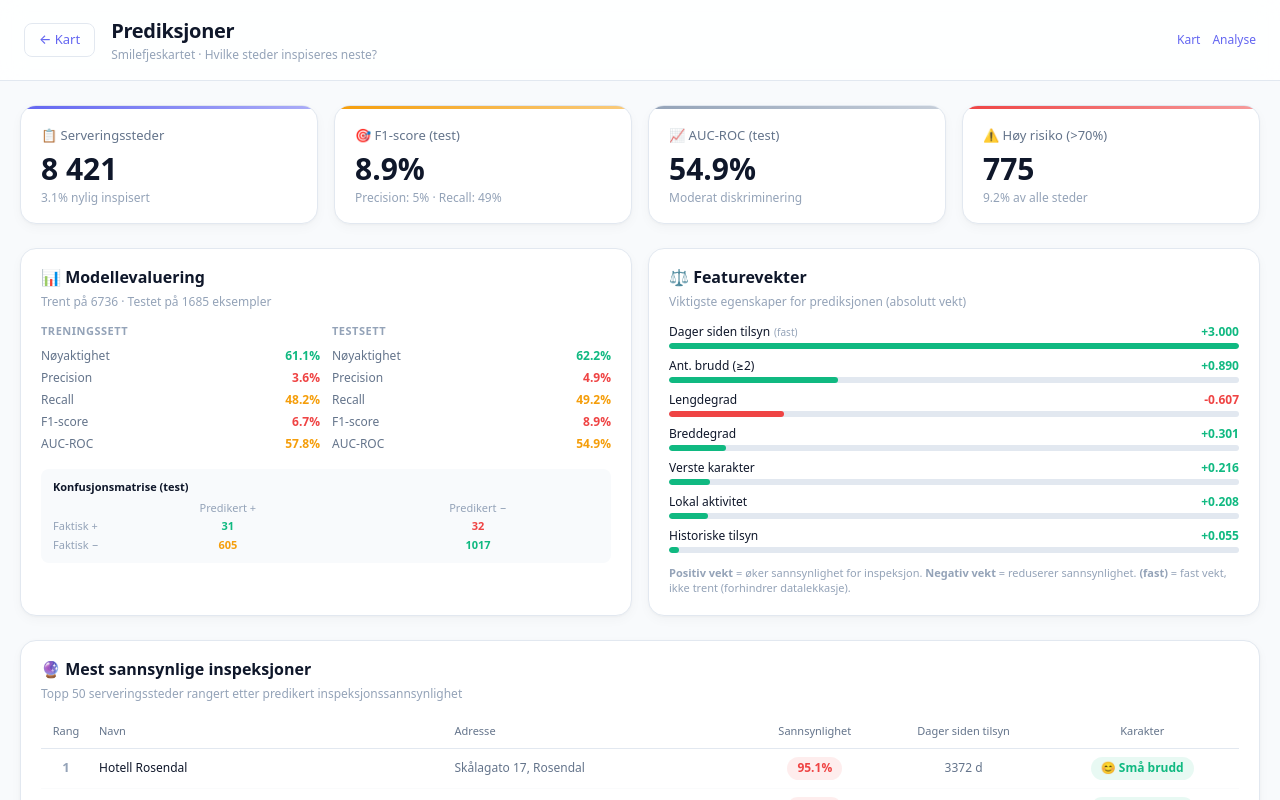
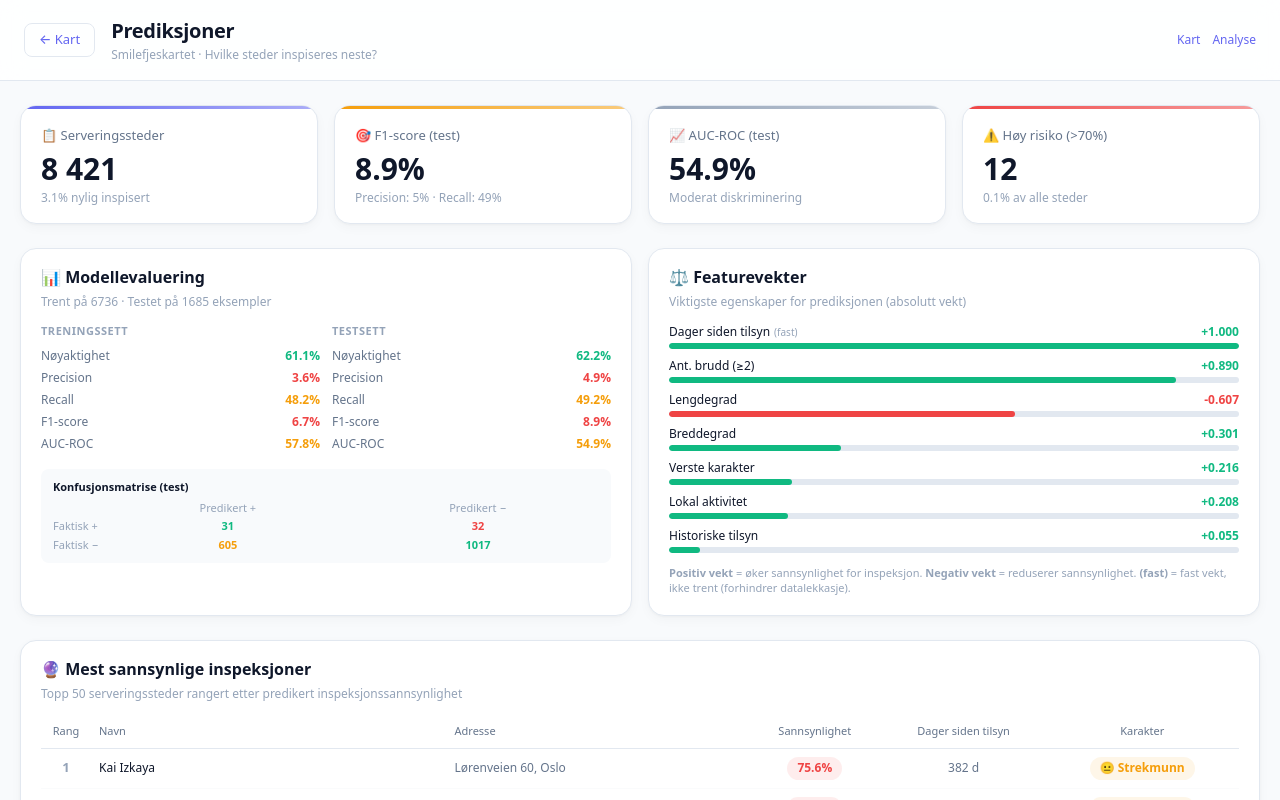
Before and after one commit to JonasW04/smilefjeskart, a Next.js app: page /prediction in a window 1280 px wide. Shown: the top 800 px of the page. Built offline with nearby package versions, Linux system fonts and the light colour scheme.

Commit message:
Change model weight

```diff
--- a/app/prediction/page.tsx
+++ b/app/prediction/page.tsx
@@ -130,7 +130,7 @@ const RANDOM_SEED = 42;
 // Fixed positive weight for days-since-inspection at prediction time.
 // NOT used during training (the feature leaks the label due to post-inspection dates).
 // Higher value → stronger preference for establishments that haven't been inspected recently.
-const DAYS_BOOST_WEIGHT = 3.0;
+const DAYS_BOOST_WEIGHT = 1.0;
 
 const SCORE_LABELS: Record<number, string> = {
   0: "Ingen brudd",
```
